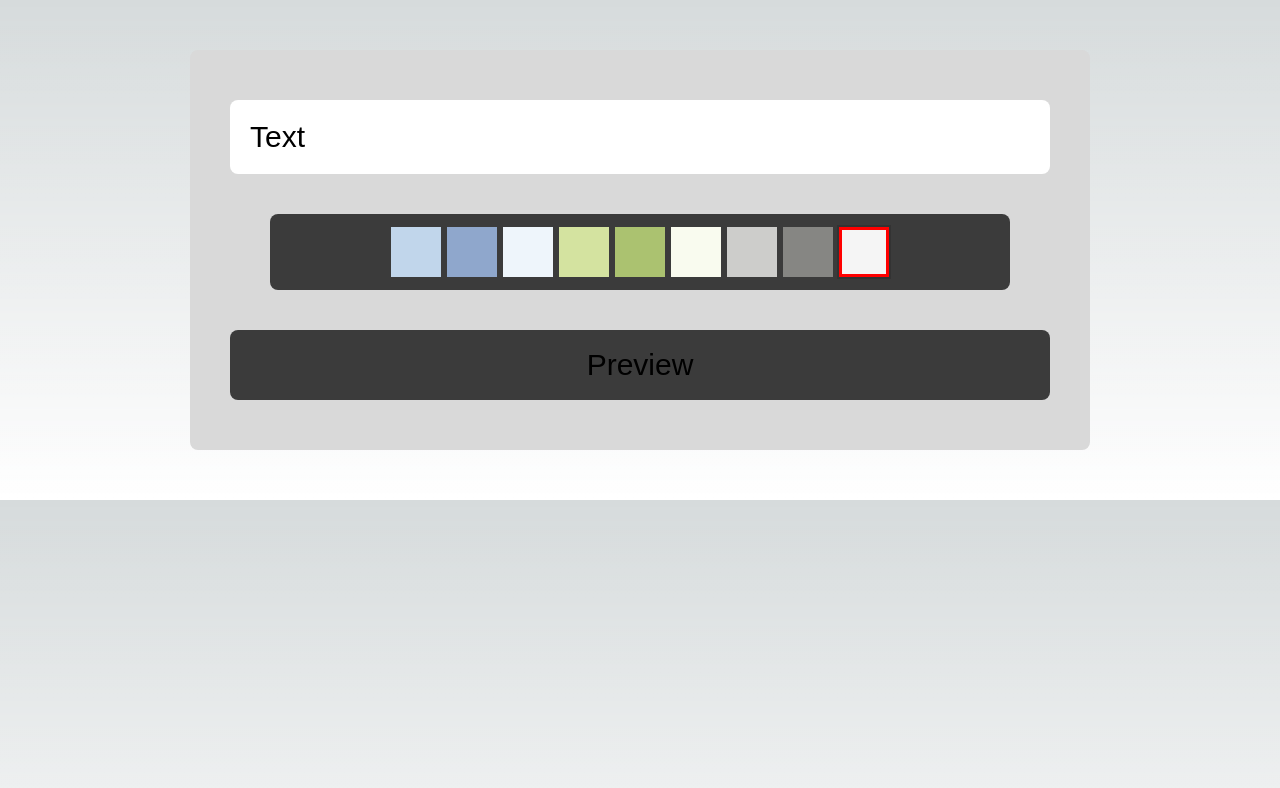
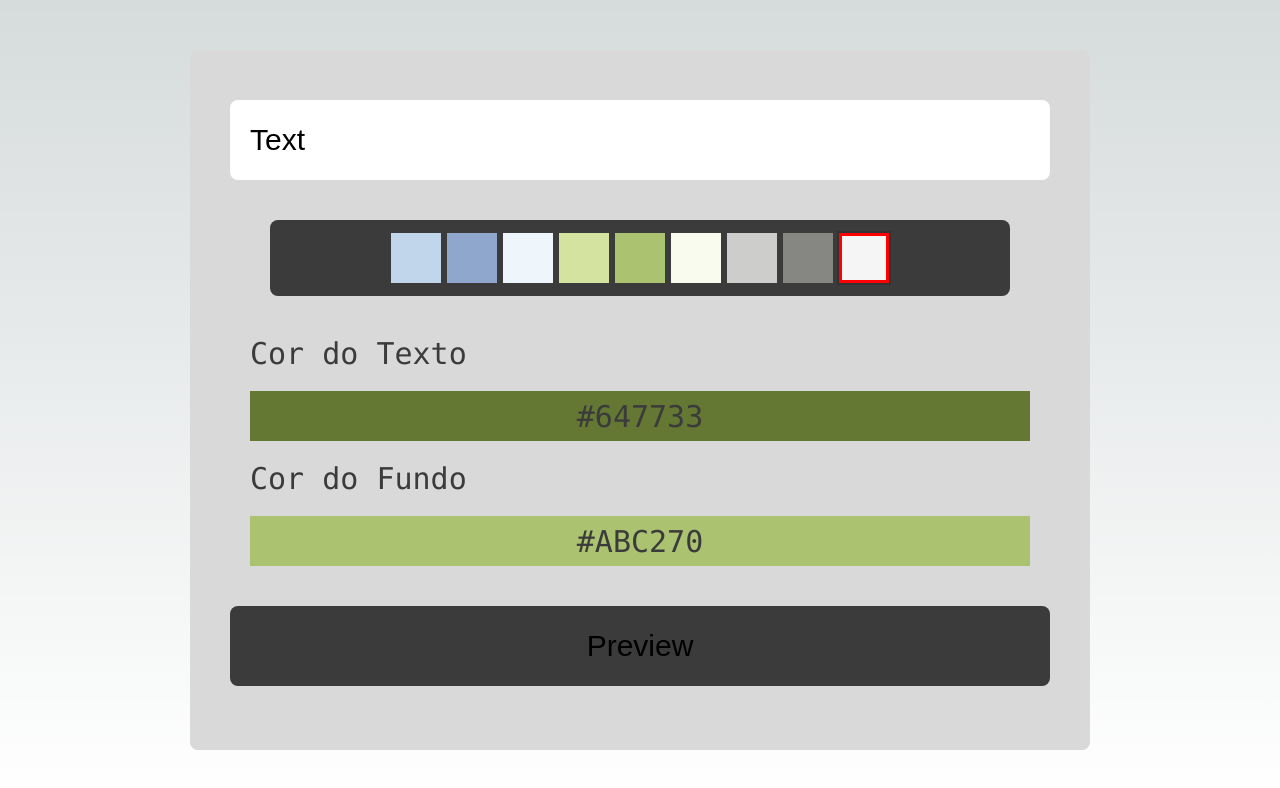
Before and after one commit to guilhermetamega/vercelOG, a Next.js app in the folder og-project/: page / in a window 1280 px wide. Shown: the top 788 px of the page. Built offline with nearby package versions, Linux system fonts and the light colour scheme.

Commit message:
Color viewer working

```diff
--- a/og-project/components/ButtonSubmit.tsx
+++ b/og-project/components/ButtonSubmit.tsx
@@ -1,6 +1,7 @@
 import styled from "styled-components";
 
 const ButtonSubmit = styled.button`
+  margin-top: 20px;
   padding: 10px;
   border-radius: 0.5rem;
   border-style: none;
--- a/og-project/components/ColorViewer.tsx
+++ b/og-project/components/ColorViewer.tsx
@@ -2,20 +2,39 @@ import styled from "styled-components";
 
 const ColorViewerContainer = styled.div`
   display: flex;
+  flex-direction: column;
   justify-content: center;
+  align-content: center;
+  font-family: var(--font-mono);
 `;
 
-const ColorLabel = styled.label``;
+const Label = styled.label`
+  font-size: 30px;
+  margin-left: 20px;
+  color: #3b3b3b;
+`;
 
-const ColorSampler = styled.div`
-  background-color: ${(props) => props.bgColor};
+const ColorLabel = styled.label`
+  font-size: 30px;
+  color: #3b3b3b;
 `;
 
 export default function ColorViewer(props: any) {
+  const ColorSampler = styled.div`
+    height: 50px;
+    margin: 20px;
+    background: ${props.bgColor};
+    display: flex;
+    justify-content: center;
+    align-items: center;
+  `;
+
   return (
     <ColorViewerContainer>
-      <ColorLabel>{props.text}</ColorLabel>
-      <ColorSampler />
+      <Label>{props.text}</Label>
+      <ColorSampler>
+        <ColorLabel>{props.colorHex}</ColorLabel>
+      </ColorSampler>
     </ColorViewerContainer>
   );
 }
--- a/og-project/components/Form.tsx
+++ b/og-project/components/Form.tsx
@@ -6,7 +6,7 @@ const Form = styled.form`
   flex-direction: column;
   background-color: #d9d9d9;
   width: 900px;
-  height: 400px;
+  height: 700px;
   padding: 50px 40px;
   border-radius: 0.5rem;
 `;
--- a/og-project/pages/index.tsx
+++ b/og-project/pages/index.tsx
@@ -2,6 +2,7 @@
 import ButtonSubmit from "@/components/ButtonSubmit";
 import ColorRadio from "@/components/ColorRadio";
 import ColorsContainer from "@/components/ColorsContainer";
+import ColorViewer from "@/components/ColorViewer";
 import Container from "@/components/Container";
 import Form from "@/components/Form";
 import Input from "@/components/Input";
@@ -69,6 +70,13 @@ export default function Home() {
           ))}
         </ColorsContainer>
 
+        <ColorViewer text="Cor do Texto" colorHex={color} bgColor={color} />
+        <ColorViewer
+          text="Cor do Fundo"
+          colorHex={backgroundColor}
+          bgColor={backgroundColor}
+        />
+
         <ButtonSubmit type="submit">Preview</ButtonSubmit>
       </Form>
       <img
```
